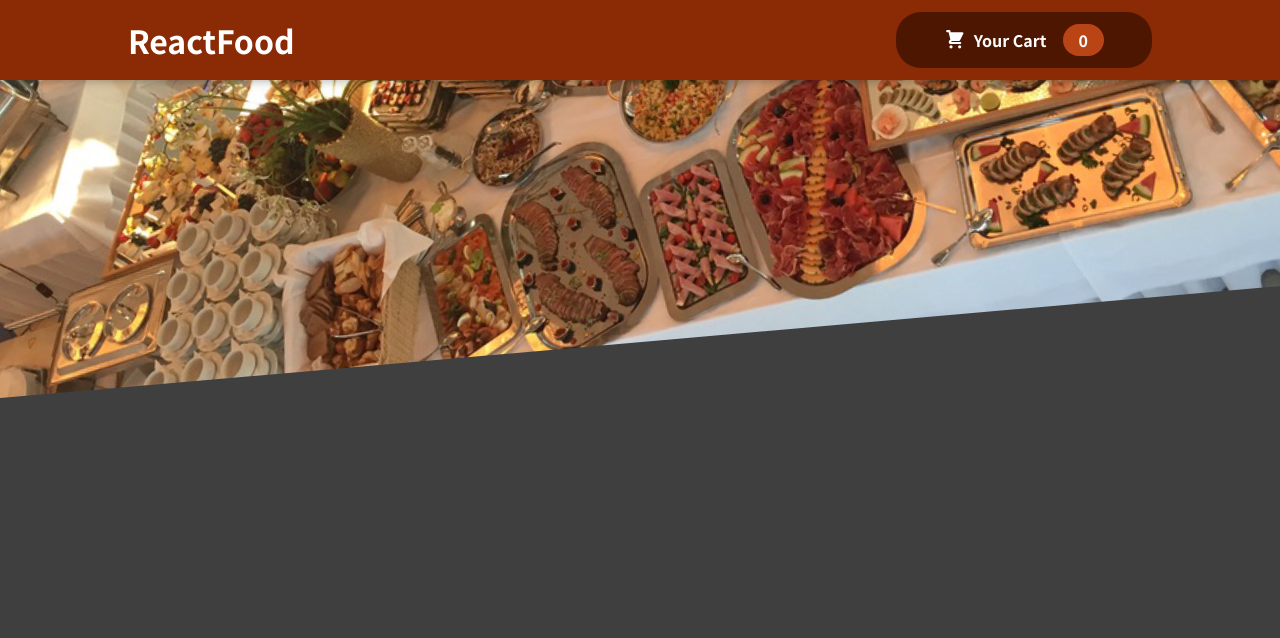
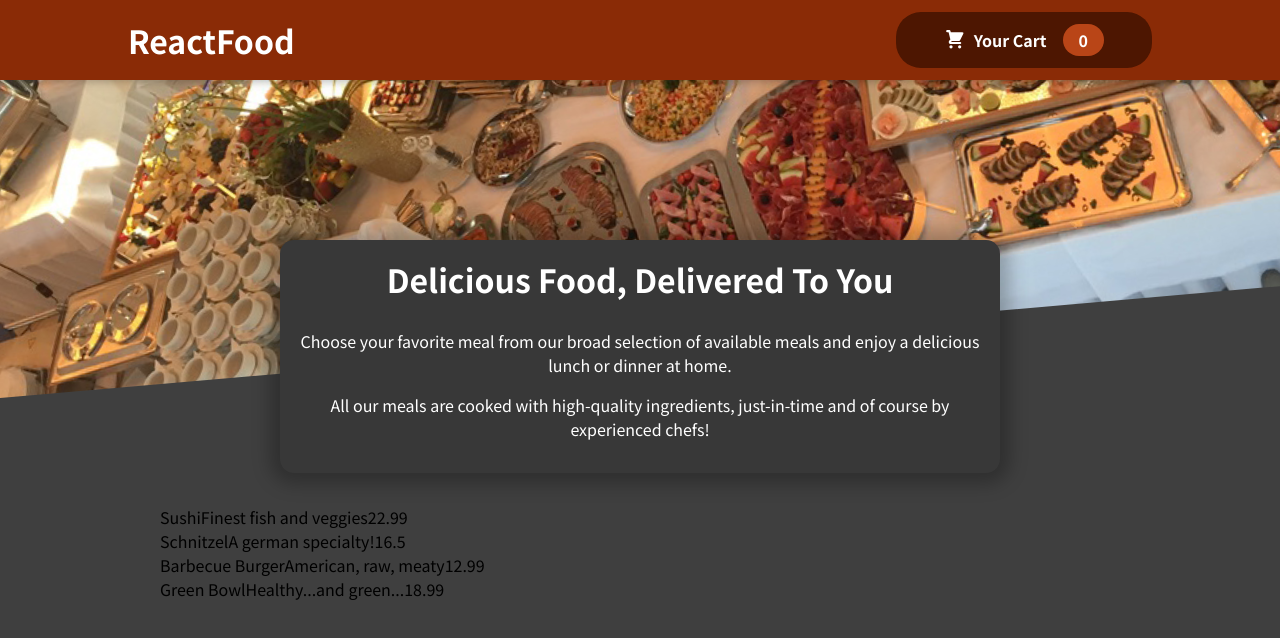
Before and after one commit to JPS09/Food-order-app, a JavaScript app: page / in a window 1280 px wide. Shown: the top 638 px of the page. Built offline with nearby package versions, Linux system fonts and the light colour scheme.

Commit message:
Imported meals component in app and created Card ui compoenents

```diff
--- a/src/App.js
+++ b/src/App.js
@@ -1,8 +1,12 @@
 import Header from "./Components/Layout/Header.js";
+import Meals from "./Components/Meals/Meals.js";
 function App() {
   return (
     <>
       <Header></Header>
+      <main>
+        <Meals />
+      </main>
     </>
   );
 }
--- /dev/null
+++ b/src/Components/UI/Card.js
@@ -0,0 +1,6 @@
+import classes from "./Card.module.css";
+const Card = (props) => {
+  return <div className={classes.card}>{props.children}</div>;
+};
+
+export default Card;
--- /dev/null
+++ b/src/Components/UI/Card.module.css
@@ -0,0 +1,6 @@
+.card {
+  padding: 1rem;
+  box-shadow: 0 2px 8px rgba(0, 0, 0, 0.25);
+  border-radius: 14px;
+  background-color: white;
+}
```
